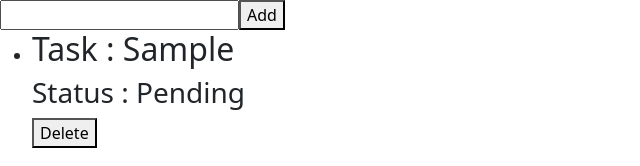
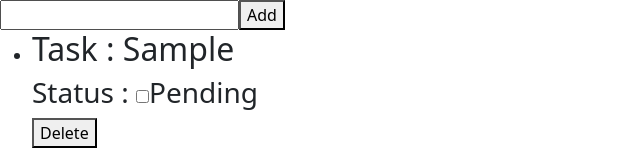
Before and after one commit to samThe-Coder/Fun2Do, a React app in the folder Frontend/: page / in a window 1280 px wide. Both pictures are taken after typing "Sample" into the empty fields and a click on the button "Add". Shown: the top 166 px of the page, without its empty margins (0-640 px from the left). Built offline with nearby package versions, Linux system fonts and the light colour scheme; the HTML template or start-up script is replaced by a standard one.

Commit message:
Added : Toggle button logic to implement conditional rendering

```diff
--- a/Frontend/src/pages/Home.jsx
+++ b/Frontend/src/pages/Home.jsx
@@ -14,6 +14,21 @@ function Home(){
     const [taskList,setTaskList]=useState([]);
     function handleInput(e){
         setTask({...task,title : e.target.value});
+    }
+    function toggleTaskStatus(e,id){
+
+        const newTaskList = taskList.map((element) => {
+            if(element.id === id){
+                return {
+                    ...element,
+                    isCompleted : e.target.checked,
+                    completedAt : e.target.checked ? new Date().toISOString() : null
+                }
+            }else
+                return element;
+        } );
+
+        setTaskList(newTaskList);
     }
     function addTask(){
         if(task.title.trim() !== "" ){ //allow valid strings only
@@ -63,7 +78,8 @@ function Home(){
                                     Task : {element.title}
                                 </h2>
                                 <h3>
-                                    Status : {element.isCompleted ? 'Completed' : 'Pending'}
+
+                                    Status : <input type="checkbox"  onChange={(e)=>toggleTaskStatus(e,element.id)}/>{element.isCompleted ? 'Completed' : 'Pending'}
                                 </h3>
                                 <button onClick={()=>handleTaskDeletion(element.id)}>Delete</button>
                             </div>
```
